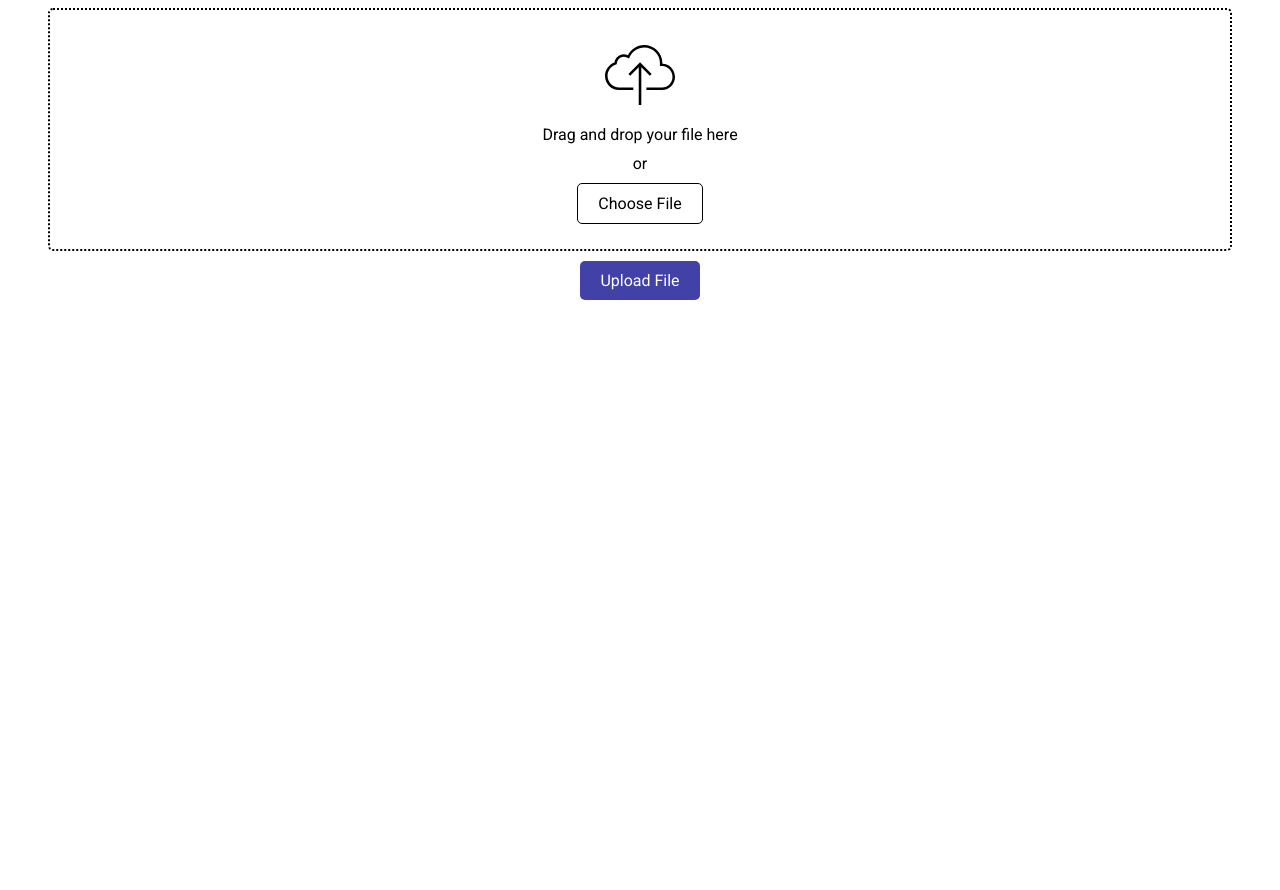
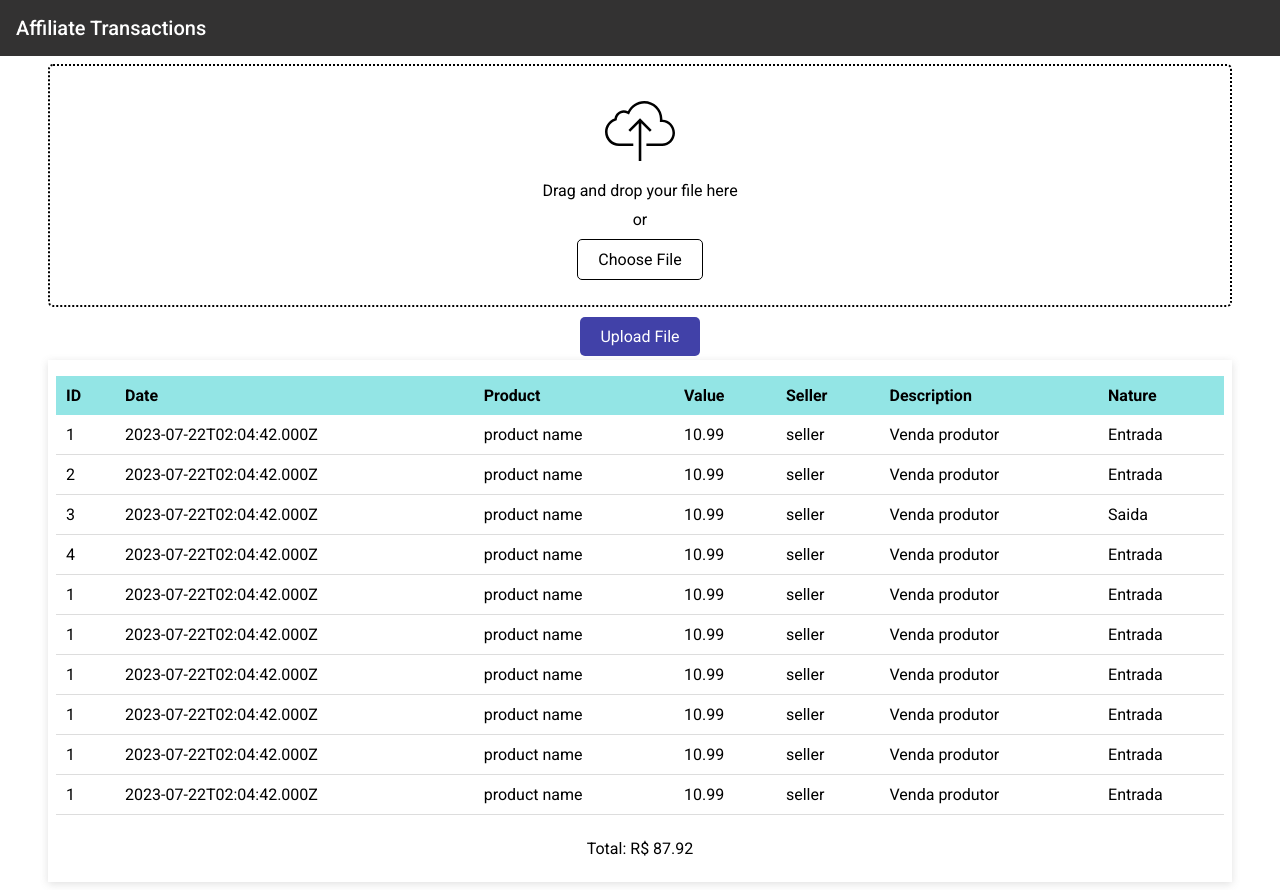
Before and after one commit to mateussousaa/fullstack-afiliados, a React (Vite) app in the folder frontend/: page / in a window 1280 px wide. Before the commit the page ends 800 px from the top, so only its background shows below. Built offline with nearby package versions, Linux system fonts and the light colour scheme.

Commit message:
feat: creating the component TransactionsTable

```diff
--- a/frontend/src/App.tsx
+++ b/frontend/src/App.tsx
@@ -1,20 +1,44 @@
 import { styled } from 'styled-components'
 import FileUploader from './components/FileUploader'
+import TransactionsTable from './components/TransactionsTable'
+
+const Section = styled.div`
+  min-height: 100vh;
+`
 
 const Container = styled.div`
   margin: auto;
+  display: flex;
+  flex-direction: column;
+  gap: 4px;
   max-width: 1200px;
   padding: 8px;
-  min-height: 100vh;
+`
+
+const Navbar = styled.nav`
+  background-color: #181717e1;
+  padding: 16px;
+`
+
+const Logo = styled.span`
+  color: white;
+  font-size: 20px;
+  font-weight: 500;
 `
 
 const onFileUpload = () => {}
 
 function App() {
   return (
-    <Container>
-      <FileUploader onFileUpload={onFileUpload} />
-    </Container>
+    <Section>
+      <Navbar>
+        <Logo>Affiliate Transactions</Logo>
+      </Navbar>
+      <Container>
+        <FileUploader onFileUpload={onFileUpload} />
+        <TransactionsTable />
+      </Container>
+    </Section>
   )
 }
 
--- /dev/null
+++ b/frontend/src/components/TransactionsTable.tsx
@@ -0,0 +1,93 @@
+import { useEffect, useState } from "react";
+import { styled } from "styled-components";
+import { transactions } from "../temp/mock";
+
+const TransactionArea = styled.div`
+  padding: 16px 8px 0px;
+  box-shadow: rgba(99, 99, 99, 0.2) 0px 2px 8px 0px;
+  overflow-y: auto;
+  text-align: center;
+`
+
+const TransactionTable = styled.table`
+  width: 100%;
+  border-collapse: collapse;
+  text-align: start;
+`
+
+const TransactionHeader = styled.th`
+  text-align: start;
+  background-color: var(--color04);
+  padding: 10px;
+`
+
+const TransactionCell = styled.td`
+  border-bottom: 1px solid #ddd;
+  padding: 10px;
+`
+
+const NoTransactionSpan = styled.span`
+  font-weight: 500;
+  font-size: 24px;
+  color: var(--color04);
+`
+
+const PriceArea = styled.div`
+  padding: 24px;
+  text-align: center;
+`
+
+const TransactionsTable: React.FC = () => {
+  const [totalPrice, setTotalPrice] = useState<number>(0)
+
+  useEffect(() => {
+    const totalPrice = transactions.reduce((acc, t) => {
+      if(t.transactionType.signal === "+") return acc + t.value
+
+      return acc - t.value
+    }, 0)
+
+    const formattedTotalPrice = parseFloat(totalPrice.toFixed(2));
+    setTotalPrice(formattedTotalPrice);
+  }, [])
+
+  return (
+    <TransactionArea>
+      {transactions.length ? (
+        <TransactionTable>
+          <thead>
+            <tr>
+              <TransactionHeader>ID</TransactionHeader>
+              <TransactionHeader>Date</TransactionHeader>
+              <TransactionHeader>Product</TransactionHeader>
+              <TransactionHeader>Value</TransactionHeader>
+              <TransactionHeader>Seller</TransactionHeader>
+              <TransactionHeader>Description</TransactionHeader>
+              <TransactionHeader>Nature</TransactionHeader>
+            </tr>
+          </thead>
+          <tbody>
+            {transactions.map((t) => (
+              <tr key={t.id}>
+                <TransactionCell>{t.id}</TransactionCell>
+                <TransactionCell>{t.data.toISOString()}</TransactionCell>
+                <TransactionCell>{t.product}</TransactionCell>
+                <TransactionCell>{t.value}</TransactionCell>
+                <TransactionCell>{t.seller}</TransactionCell>
+                <TransactionCell>{t.transactionType.description}</TransactionCell>
+                <TransactionCell>{t.transactionType.nature}</TransactionCell>
+              </tr>
+            ))}
+          </tbody>
+        </TransactionTable>
+      ) : (
+        <NoTransactionSpan>No Transactions</NoTransactionSpan>
+      )}
+      <PriceArea>
+        <p>Total: <span>R$ {totalPrice}</span></p>
+      </PriceArea>
+    </TransactionArea>
+  )
+}
+
+export default TransactionsTable;
--- a/frontend/src/index.css
+++ b/frontend/src/index.css
@@ -5,3 +5,11 @@
   font-family: 'Roboto', sans-serif;
 
 }
+
+:root {
+  --color01 : #343740;
+  --color02 : #8F96A6;
+  --color03 : #72dfdf;
+  --color04 : #71ddddc2;
+  --color05 : #0a0a0af1;
+}
--- /dev/null
+++ b/frontend/src/temp/mock.tsx
@@ -0,0 +1,139 @@
+interface ITransaction {
+  id: number,
+  data: Date,
+  product: string,
+  value: number,
+  seller: string,
+  transactionType: ITransactionType
+}
+
+interface ITransactionType {
+  id: number,
+  description: string,
+  nature: string,
+  signal: string,
+}
+
+export const transactions: ITransaction[] = [
+  {
+    id: 1,
+    data: new Date(),
+    product: 'product name',
+    value: 10.99,
+    seller: 'seller',
+    transactionType: {
+      id: 1,
+      description: 'Venda produtor',
+      nature: 'Entrada',
+      signal: '+'
+    }
+  }, {
+    id: 2,
+    data: new Date(),
+    product: 'product name',
+    value: 10.99,
+    seller: 'seller',
+    transactionType: {
+      id: 1,
+      description: 'Venda produtor',
+      nature: 'Entrada',
+      signal: '+'
+    }
+  }, {
+    id: 3,
+    data: new Date(),
+    product: 'product name',
+    value: 10.99,
+    seller: 'seller',
+    transactionType: {
+      id: 1,
+      description: 'Venda produtor',
+      nature: 'Saida',
+      signal: '-'
+    }
+  }, {
+    id: 4,
+    data: new Date(),
+    product: 'product name',
+    value: 10.99,
+    seller: 'seller',
+    transactionType: {
+      id: 1,
+      description: 'Venda produtor',
+      nature: 'Entrada',
+      signal: '+'
+    }
+  }, {
+    id: 1,
+    data: new Date(),
+    product: 'product name',
+    value: 10.99,
+    seller: 'seller',
+    transactionType: {
+      id: 1,
+      description: 'Venda produtor',
+      nature: 'Entrada',
+      signal: '+'
+    }
+  }, {
+    id: 1,
+    data: new Date(),
+    product: 'product name',
+    value: 10.99,
+    seller: 'seller',
+    transactionType: {
+      id: 1,
+      description: 'Venda produtor',
+      nature: 'Entrada',
+      signal: '+'
+    }
+  }, {
+    id: 1,
+    data: new Date(),
+    product: 'product name',
+    value: 10.99,
+    seller: 'seller',
+    transactionType: {
+      id: 1,
+      description: 'Venda produtor',
+      nature: 'Entrada',
+      signal: '+'
+    }
+  }, {
+    id: 1,
+    data: new Date(),
+    product: 'product name',
+    value: 10.99,
+    seller: 'seller',
+    transactionType: {
+      id: 1,
+      description: 'Venda produtor',
+      nature: 'Entrada',
+      signal: '+'
+    }
+  }, {
+    id: 1,
+    data: new Date(),
+    product: 'product name',
+    value: 10.99,
+    seller: 'seller',
+    transactionType: {
+      id: 1,
+      description: 'Venda produtor',
+      nature: 'Entrada',
+      signal: '+'
+    }
+  }, {
+    id: 1,
+    data: new Date(),
+    product: 'product name',
+    value: 10.99,
+    seller: 'seller',
+    transactionType: {
+      id: 1,
+      description: 'Venda produtor',
+      nature: 'Entrada',
+      signal: '+'
+    }
+  }
+];
```
